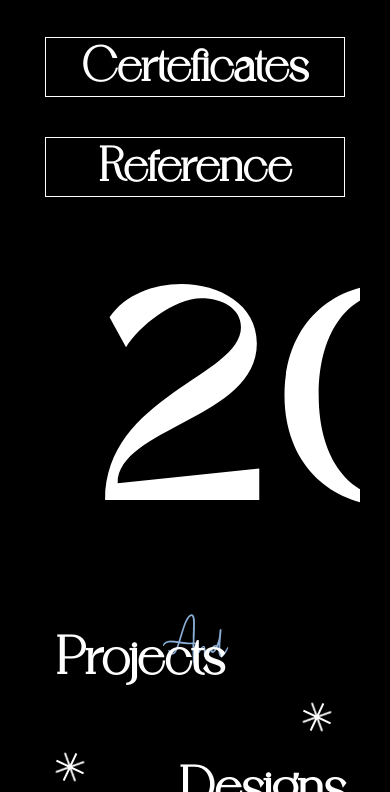
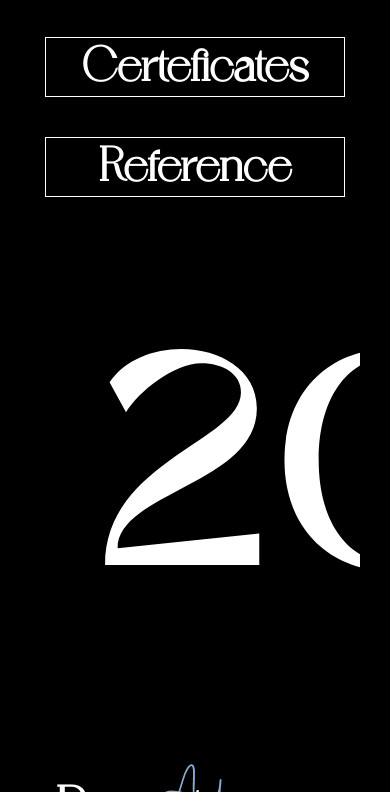
Before and after one commit to rh0ti/Portfolio_RhotiTruy, a plain HTML site: page index.html in a window 390 px wide. Shown: the part 3706-4498 px from the top of the page. Drawn offline with nearby package versions, Linux system fonts and the light colour scheme.

Commit message:
file link change

```diff
--- a/src/mobile.css
+++ b/src/mobile.css
@@ -729,6 +729,7 @@ display: none;
     justify-content:space-around;
     align-items: center;
     flex-direction: column;
+    /* background-color: green; */
 }
 
 #cv .cv-downloads a{
@@ -736,13 +737,13 @@ display: none;
     font-family: 'Braston';
     font-size: 30px;
     color: #FFFFFF;
-
+background-color: black;
 }
 
 /*--------------------------------------------------------DESKTOP - ANIMATION------------------------------------------------------------- */
 
 #animation{
-    height: 350px;
+    height: 500px;
     /* background-color: orange; */
     position: relative;
 }
@@ -753,7 +754,7 @@ display: none;
     position: absolute;
     display: block;
     width: 100vw;
-    height: 500px;
+    height: 400px;
     top: 35%;
     left: 42%;
     transform: translate(-50%, -50%);
```
